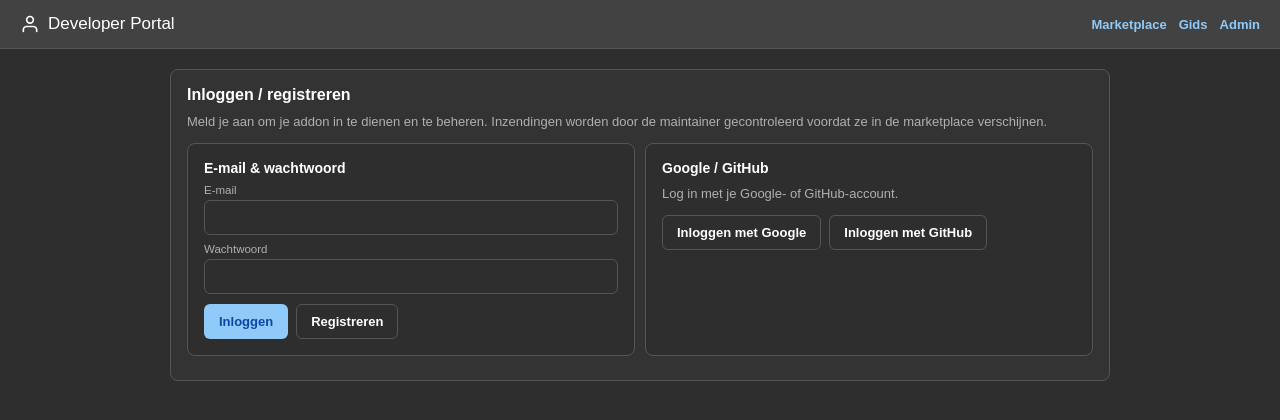
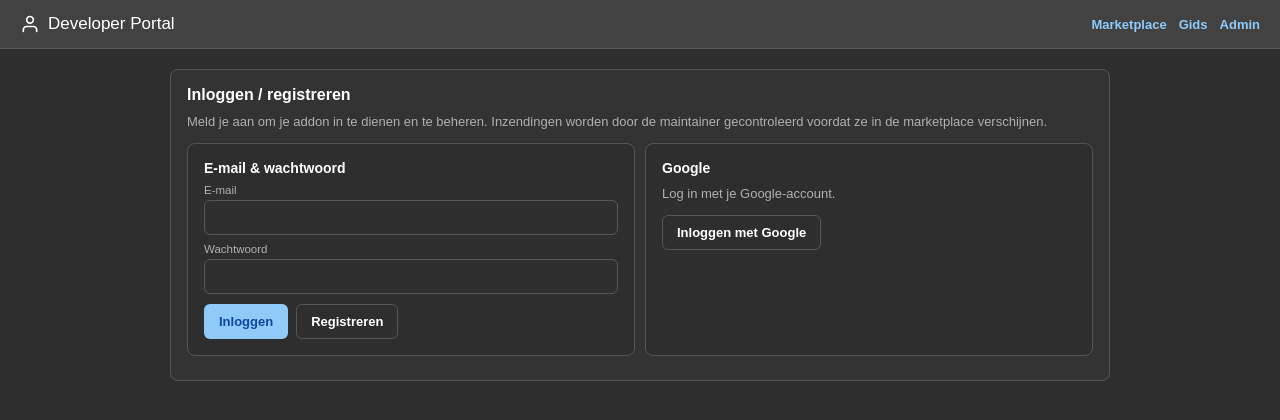
Before and after one commit to hoggie-homerserver/Egodact_addon_marketplace, a plain HTML site: page portal.html in a window 1280 px wide. Drawn offline with Linux system fonts and the light colour scheme.

Commit message:
Remove GitHub login option from portal and admin

```diff
--- a/portal.html
+++ b/portal.html
@@ -65,9 +65,9 @@
           <div class="row" style="margin-top:10px;"><button class="btn primary" id="loginBtn">Inloggen</button><button class="btn" id="registerBtn">Registreren</button></div>
         </div>
         <div class="card" style="margin:0;background:var(--egd-veld)">
-          <h3>Google / GitHub</h3>
-          <p>Log in met je Google- of GitHub-account.</p>
-          <div class="row" style="margin-top:10px;"><button class="btn" id="googleBtn">Inloggen met Google</button><button class="btn" id="githubBtn">Inloggen met GitHub</button></div>
+          <h3>Google</h3>
+          <p>Log in met je Google-account.</p>
+          <div class="row" style="margin-top:10px;"><button class="btn" id="googleBtn">Inloggen met Google</button></div>
         </div>
       </div>
       <div id="authMsg" class="msg"></div>
@@ -189,10 +189,6 @@ content.js</textarea></div>
   $('googleBtn').onclick = function(){
     MP.ready.then(function(ok){ if(!ok) return; var p = new firebase.auth.GoogleAuthProvider(); MP.auth.signInWithPopup(p).then(function(){ msg($('authMsg'), 'Ingelogd met Google.', 'ok'); }).catch(function(e){ msg($('authMsg'), e.message, 'err'); }); });
   };
-  var ghBtn = $('githubBtn');
-  if (ghBtn) ghBtn.onclick = function(){
-    MP.ready.then(function(ok){ if(!ok) return; var p = new firebase.auth.GithubAuthProvider(); MP.auth.signInWithPopup(p).then(function(){ msg($('authMsg'), 'Ingelogd met GitHub.', 'ok'); }).catch(function(e){ msg($('authMsg'), e.message, 'err'); }); });
-  };
   $('logoutBtn').onclick = function(){ if(MP.auth) MP.auth.signOut(); };
 
   function resetForm(){
```
Also changed, not shown: admin.html (+2 -4 lines).
